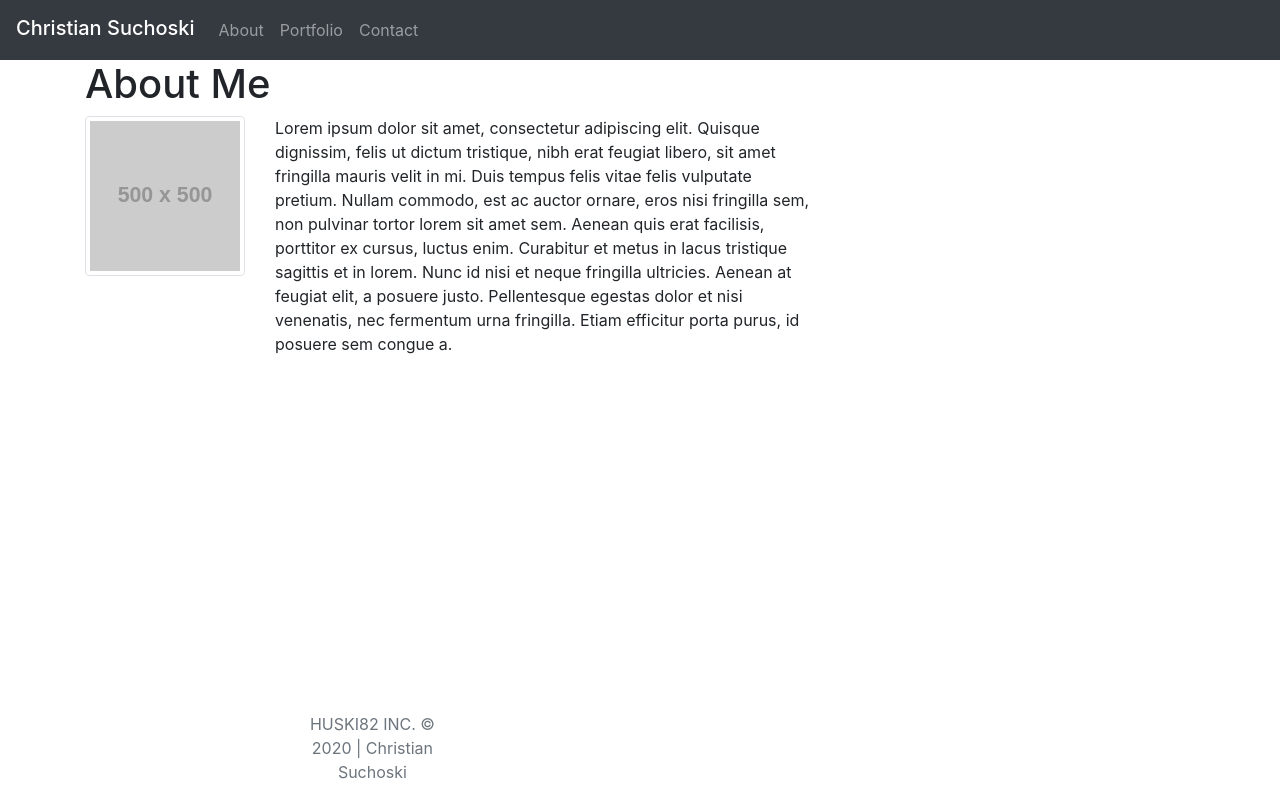
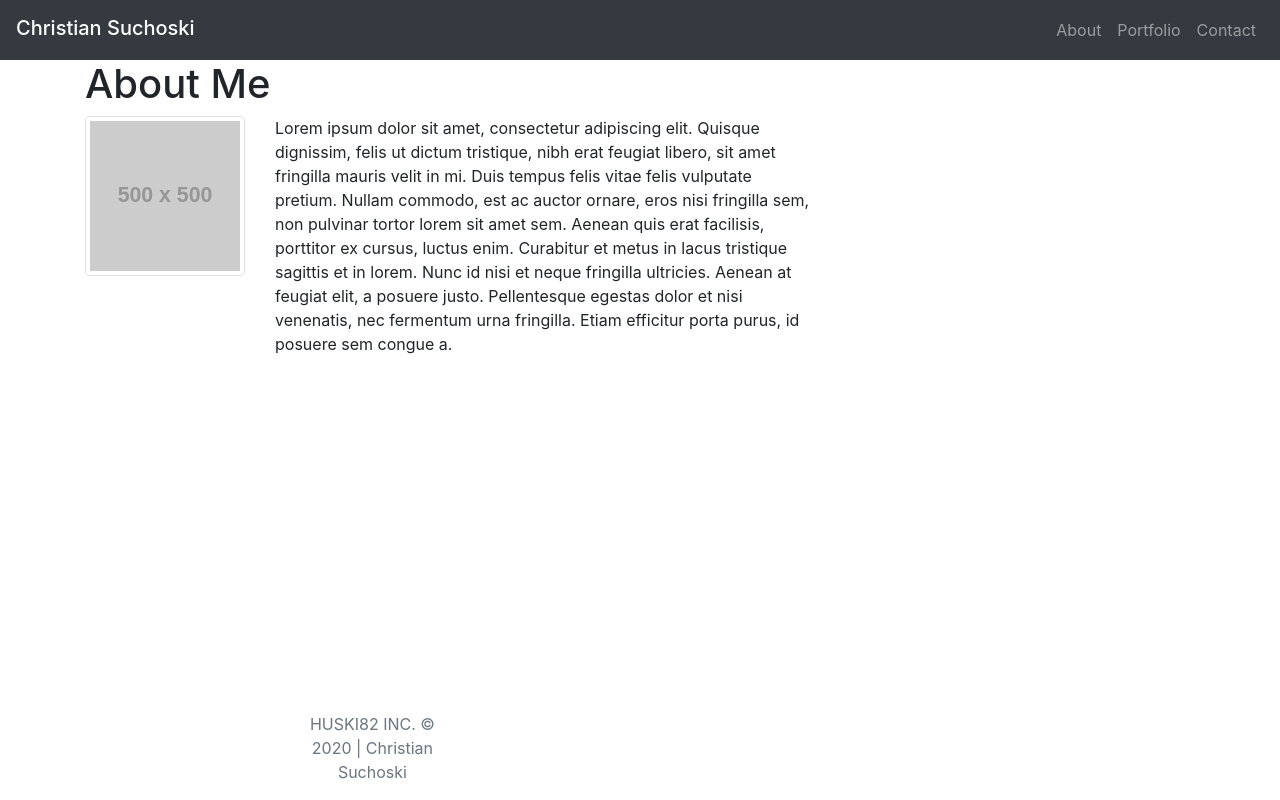
Before and after one commit to Huski82/Bootstrap-HW-2, a plain HTML site: page index.html in a window 1280 px wide. Drawn offline with nearby package versions, Linux system fonts and the light colour scheme; placeholder pictures from the web are drawn by us.

Commit message:
moved about me etc. to the right

```diff
--- a/index.html
+++ b/index.html
@@ -19,7 +19,7 @@
             <span class="navbar-toggler-icon"></span>
         </button>
         <div class="collapse navbar-collapse" id="navbarSupportedContent">
-            <ul class="nav navbar-nav navbar-right">
+            <ul class="nav navbar-nav ml-auto mt-2 mt-lg-0">
                 <li class="nav-item">
                     <a class="nav-link" href="index.html">About</a>
                 </li>
```
